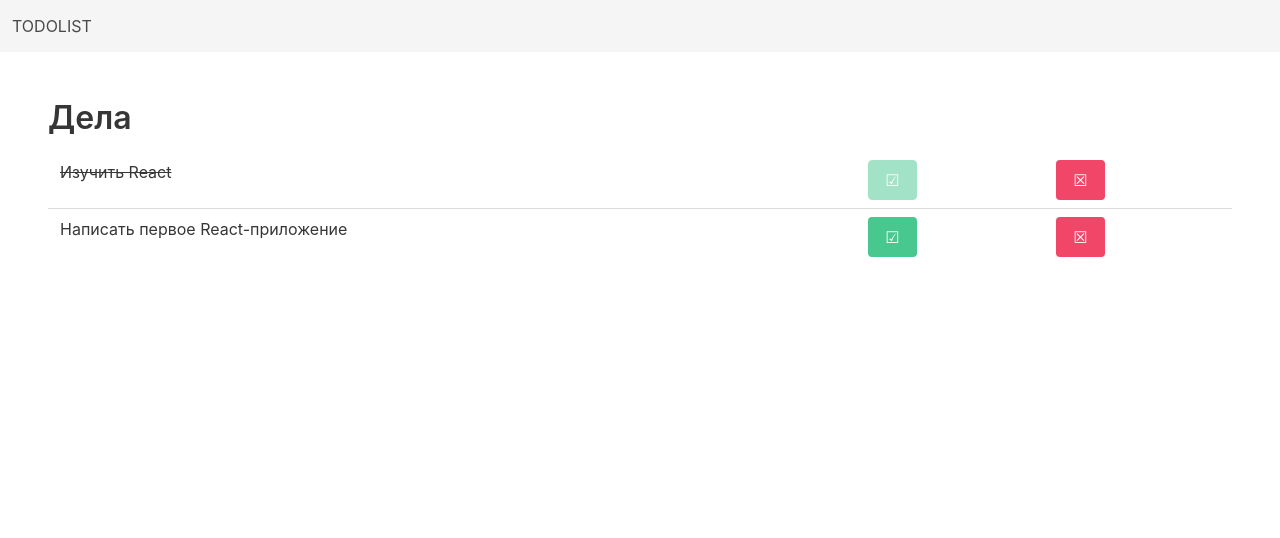
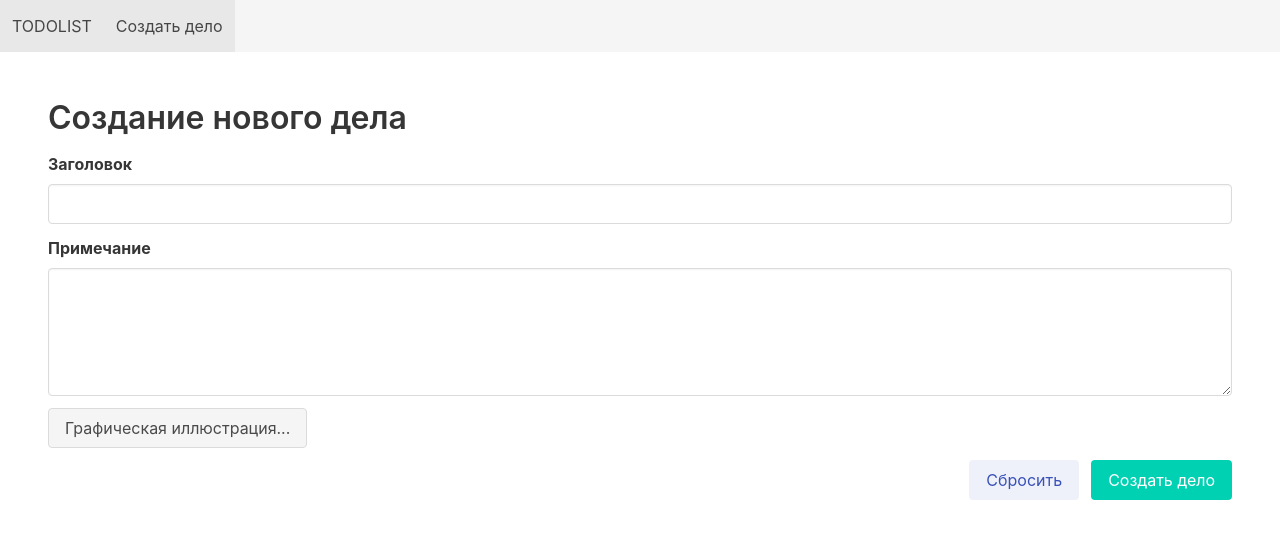
Before and after one commit to when-dev/react-todolist, a React (Create React App) app: page /add in a window 1280 px wide. Shown: the top 538 px of the page. Built offline with nearby package versions, Linux system fonts and the light colour scheme.

Commit message:
Added router and burger menu

```diff
--- a/package.json
+++ b/package.json
@@ -9,6 +9,7 @@
     "bulma": "^0.9.4",
     "react": "^18.2.0",
     "react-dom": "^18.2.0",
+    "react-router-dom": "^6.11.2",
     "react-scripts": "5.0.1",
     "web-vitals": "^2.1.4"
   },
--- a/src/App.js
+++ b/src/App.js
@@ -1,5 +1,7 @@
 import React, { Component } from "react";
+import { Routes, Route, NavLink } from 'react-router-dom';
 import TodoList from './TodoList';
+import TodoAdd from './TodoAdd';
 
 const date1 = new Date(2021, 7, 19, 14, 5);
 const date2 = new Date(2021, 7, 19, 15, 23);
@@ -27,9 +29,11 @@ const initialData = [
 export default class App extends Component {
   constructor(props) {
     super(props);
-    this.state = { data: initialData };
+    this.state = { data: initialData, showMenu: false };
     this.setDone = this.setDone.bind(this);
     this.delete = this.delete.bind(this);
+    this.add = this.add.bind(this);
+    this.showMenu = this.showMenu.bind(this);
   }
 
   setDone(key) {
@@ -47,22 +51,64 @@ export default class App extends Component {
     this.setState((state) => ({ data: newData }));
   }
 
+  add(deed) {
+    this.state.data.push(deed);
+    this.setState((state) => ({}));
+  }
+
+  showMenu(evt) {
+    evt.preventDefault();
+    this.setState((state) => ({ showMenu: !state.showMenu }));
+  }
+
   render() {
     return (
       <div>
         <nav className="navbar is-light">
           <div className="navbar-brand">
-            <span className="navbar-item is-uppercase">
+            <NavLink to="/" className={({ isActive }) =>
+              'navbar-item is-uppercase' + (isActive ? ' is-active' : " ")
+            }
+            >
               TodoList
-            </span>
+            </NavLink>
+            <a
+              href="/"
+              className={this.state.showMenu ? 'navbar-burger is-active' : 'navbar-burger'}
+              onClick={this.showMenu}
+            >
+              <span></span>
+              <span></span>
+              <span></span>
+            </a>
           </div>
+          <div className={this.state.showMenu ? 'navbar-menu is-active' : 'navbar-menu'} onClick={this.showMenu}>
+            <div className="navbar-start">
+              <NavLink to="/add" className={({ isActive }) =>
+                'navbar-item' + (isActive ? ' is-active' : " ")
+              }
+              >
+                Создать дело
+              </NavLink>
+            </div>
+          </div>
+
         </nav>
         <main className="content px-6 mt-6">
-          <TodoList
-            list={this.state.data}
-            setDone={this.setDone}
-            delete={this.delete}
-          />
+          <Routes>
+            <Route path="/" element={
+              <TodoList
+                list={this.state.data}
+                setDone={this.setDone}
+                delete={this.delete}
+              />}
+            />
+            <Route path="/add" element={
+              <TodoAdd
+                add={this.add}
+              />}
+            />
+          </Routes>
         </main>
       </div>
     )
--- /dev/null
+++ b/src/TodoAdd.js
@@ -0,0 +1,115 @@
+import React, { Component } from "react";
+
+export default class TodoAdd extends Component {
+  constructor(props) {
+    super(props);
+    this.handleTitleChange = this.handleTitleChange.bind(this);
+    this.handleDescChange = this.handleDescChange.bind(this);
+    this.handleImageChange = this.handleImageChange.bind(this);
+    this.handleFormSubmit = this.handleFormSubmit.bind(this);
+    this.clearFormData();
+  }
+
+  clearFormData() {
+    this.formData = {
+      title: '',
+      desc: '',
+      image: ''
+    };
+  }
+
+  handleTitleChange(evt) {
+    this.formData.title = evt.target.value;
+  }
+
+  handleDescChange(evt) {
+    this.formData.desc = evt.target.value;
+  }
+
+  handleImageChange(evt) {
+    const cFiles = evt.target.files;
+    if (cFiles.length > 0) {
+      const fileReader = new FileReader();
+      const that = this;
+      fileReader.onload = () => {
+        that.formData.image = fileReader.result;
+      }
+      fileReader.readAsDataURL(cFiles[0]);
+    } else {
+      this.formData.image = '';
+    }
+  }
+
+  handleFormSubmit(evt) {
+    evt.preventDefault();
+    const newDeed = { ...this.formData };
+    const date = new Date();
+    newDeed.done = false;
+    newDeed.createdAt = date.toLocaleString();
+    newDeed.key = date.getTime();
+    this.props.add(newDeed);
+    this.clearFormData();
+    evt.target.reset();
+  }
+
+  render() {
+    return (
+      <section>
+        <h1>Создание нового дела</h1>
+        <form onSubmit={this.handleFormSubmit}>
+          <div className="field">
+            <label className="label">Заголовок</label>
+            <div className="control">
+              <input
+                className="input"
+                onChange={this.handleTitleChange}
+              />
+            </div>
+          </div>
+          <div className="field">
+            <label className="label">Примечание</label>
+            <div className="control">
+              <textarea
+                className="textarea"
+                onChange={this.handleDescChange}
+              />
+            </div>
+          </div>
+          <div className="field">
+            <div className="file">
+              <label className="file-label">
+                <input
+                  className="file-input"
+                  type="file"
+                  accept="image/*"
+                  onChange={this.handleImageChange}
+                />
+                <span className="file-cta">
+                  <span className="file-label">
+                    Графическая иллюстрация...
+                  </span>
+                </span>
+              </label>
+            </div>
+          </div>
+          <div className="field is-grouped is-grouped-right">
+            <div className="control">
+              <input
+                type="reset"
+                className="button is-link is-light"
+                value="Сбросить"
+              />
+            </div>
+            <div className="control">
+              <input
+                type="submit"
+                className="button is-primary"
+                value="Создать дело"
+              />
+            </div>
+          </div>
+        </form>
+      </section>
+    )
+  }
+}
--- a/src/index.js
+++ b/src/index.js
@@ -3,11 +3,14 @@ import ReactDOM from 'react-dom/client';
 import 'bulma/css/bulma.css';
 import App from './App';
 import reportWebVitals from './reportWebVitals';
+import { BrowserRouter } from 'react-router-dom';
 
 const root = ReactDOM.createRoot(document.getElementById('root'));
 root.render(
   <React.StrictMode>
-    <App />
+    <BrowserRouter>
+      <App />
+    </BrowserRouter>
   </React.StrictMode>
 );
 
```
Also changed, not shown: 1 other file (tests, documents, lock files or other folders).
